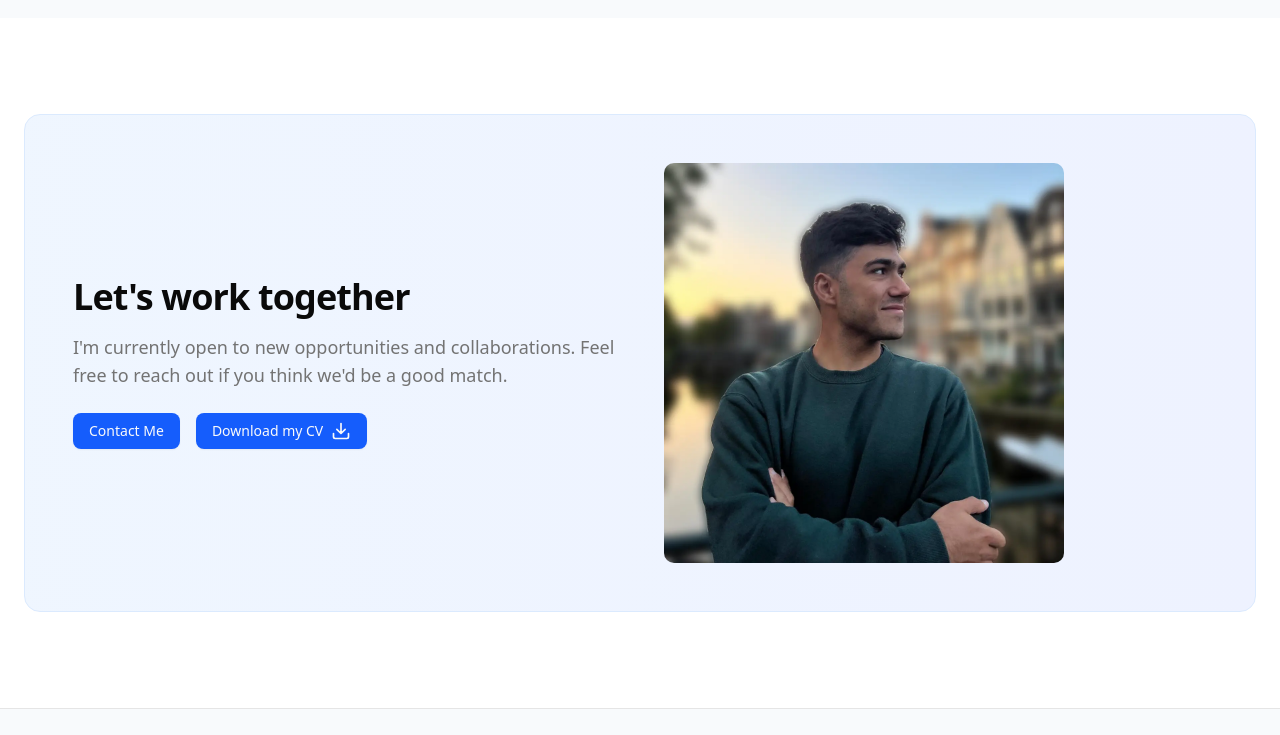
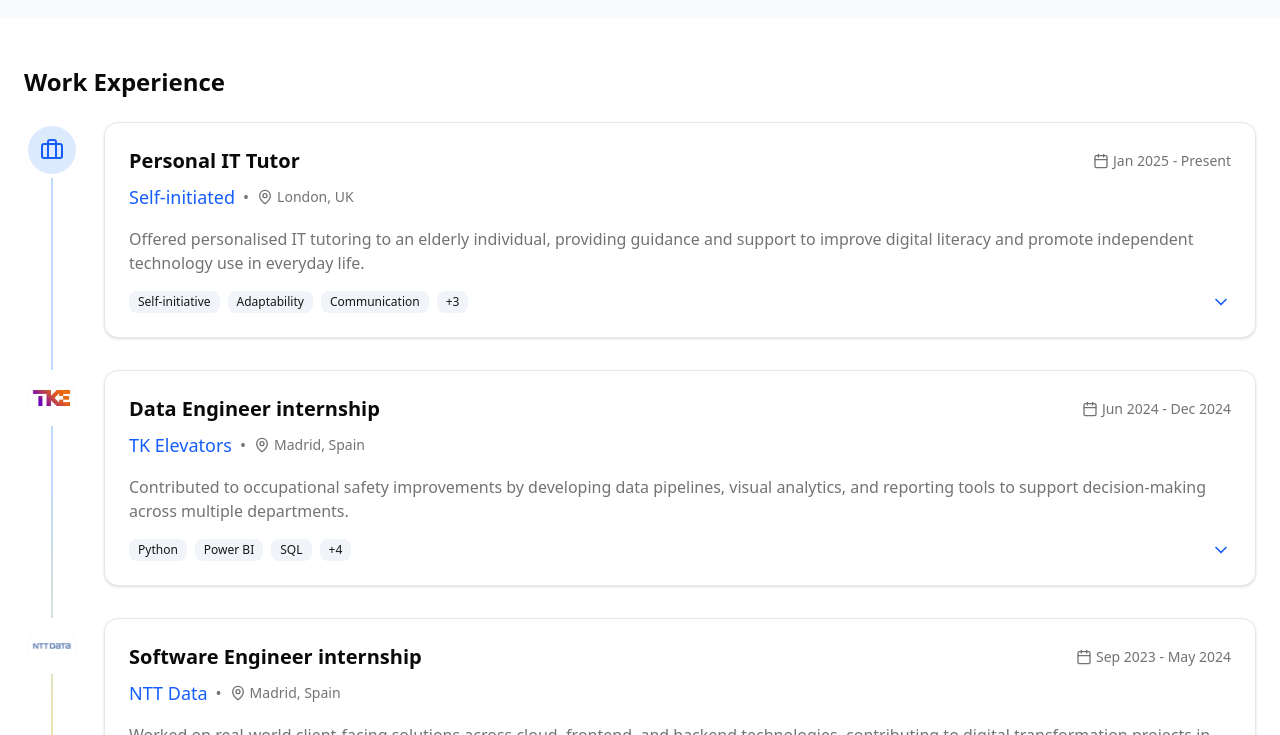
Before and after one commit to PabloRius/Portfolio, an Astro site: page / in a window 1280 px wide. Shown: the part 2790-3525 px from the top of the page. Built offline with nearby package versions, Linux system fonts and the light colour scheme; Astro itself is replaced by a stand-in of ours.

Commit message:
Added experiences section

```diff
--- a/package.json
+++ b/package.json
@@ -11,7 +11,9 @@
   "dependencies": {
     "@astrojs/react": "^4.2.7",
     "@astrojs/vercel": "^8.1.4",
+    "@radix-ui/react-label": "^2.1.6",
     "@radix-ui/react-slot": "^1.2.2",
+    "@radix-ui/react-switch": "^1.2.4",
     "@tailwindcss/vite": "^4.1.5",
     "@types/react": "^19.1.3",
     "@types/react-dom": "^19.1.3",
@@ -19,8 +21,10 @@
     "astro": "^5.7.12",
     "class-variance-authority": "^0.7.1",
     "clsx": "^2.1.1",
+    "date-fns": "^4.1.0",
     "react": "^19.1.0",
     "react-dom": "^19.1.0",
+    "react-markdown": "^10.1.0",
     "tailwind-merge": "^3.2.0",
     "tailwindcss": "^4.1.5"
   },
--- /dev/null
+++ b/src/components/experience/card.tsx
@@ -0,0 +1,136 @@
+import { Badge } from "@/components/ui/badge";
+import type { Experience } from "@/content.config";
+import { useEffect, useRef, useState } from "react";
+import ReactMarkdown from "react-markdown";
+import AwardIcon from "../icons/award-icon";
+import CalendarIcon from "../icons/calendar-icon";
+import ChevronDownIcon from "../icons/chevron-down-icon";
+import ChevronUpIcon from "../icons/chevron-up-icon";
+import MapPinIcon from "../icons/map-pin-icon";
+
+export default function ExperienceCard({
+  experience,
+}: {
+  experience: Experience;
+}) {
+  const [expanded, setExpanded] = useState<boolean>(false);
+  const [contentHeight, setContentHeight] = useState<number>(0);
+  const contentRef = useRef<HTMLDivElement>(null);
+
+  useEffect(() => {
+    if (contentRef.current) {
+      setContentHeight(expanded ? contentRef.current.scrollHeight : 0);
+    }
+  }, [expanded]);
+
+  const toggleExpand = () => {
+    setExpanded((prev) => !prev);
+  };
+
+  return (
+    <div
+      className={`flex-grow ml-6 rounded-xl p-6 shadow-sm bg-white dark:bg-slate-800 border border-slate-200 dark:border-slate-700`}
+    >
+      <div className="cursor-pointer" onClick={toggleExpand}>
+        <div className="flex flex-col md:flex-row md:items-center justify-between mb-2">
+          <h4 className="text-xl font-bold">{experience.title}</h4>
+          <div className="flex items-center text-sm text-muted-foreground">
+            <CalendarIcon className="h-4 w-4 mr-1" />
+            <span>
+              {experience.startDate} - {experience.endDate}
+            </span>
+          </div>
+        </div>
+
+        <div className="flex items-center gap-2 mb-4">
+          <div className="text-lg font-medium text-blue-600 dark:text-blue-400">
+            {experience.company}
+          </div>
+          <div className="hidden md:block text-muted-foreground">•</div>
+          <div className="flex items-center text-sm text-muted-foreground">
+            <MapPinIcon className="h-4 w-4 mr-1" />
+            <span>{experience.location}</span>
+          </div>
+        </div>
+
+        <p className="text-muted-foreground mb-4">{experience.description}</p>
+
+        <div className="flex justify-between items-center">
+          <div className="flex flex-wrap gap-2">
+            {experience.skills.slice(0, 3).map((skill, index) => (
+              <Badge
+                key={index}
+                variant="secondary"
+                className="bg-slate-100 hover:bg-slate-200 dark:bg-slate-800 dark:hover:bg-slate-700"
+              >
+                {skill}
+              </Badge>
+            ))}
+            {experience.skills.length > 3 && (
+              <Badge
+                variant="secondary"
+                className="bg-slate-100 hover:bg-slate-200 dark:bg-slate-800 dark:hover:bg-slate-700"
+              >
+                +{experience.skills.length - 3}
+              </Badge>
+            )}
+          </div>
+
+          <div className={`text-blue-600 dark:text-blue-400`}>
+            {expanded ? (
+              <ChevronUpIcon className="h-5 w-5" />
+            ) : (
+              <ChevronDownIcon className="h-5 w-5" />
+            )}
+          </div>
+        </div>
+      </div>
+
+      <div
+        ref={contentRef}
+        className="overflow-hidden transition-all duration-300 ease-in-out"
+        style={{ height: `${contentHeight}px` }}
+      >
+        <div className="mt-6 pt-6 border-t border-slate-200 dark:border-slate-700">
+          <h5 className="font-semibold flex items-center mb-3">
+            <AwardIcon
+              className={`h-4 w-4 mr-2 text-blue-600 dark:text-blue-400`}
+            />
+            Key Achievements
+          </h5>
+          <ul className="space-y-2">
+            {experience.achievements.map((achievement, index) => (
+              <li key={index} className="flex items-start gap-2">
+                <div
+                  className={`h-5 w-5 rounded-full flex items-center justify-center flex-shrink-0 mt-0.5 bg-blue-100 dark:bg-blue-900/50`}
+                >
+                  <div
+                    className={`h-2 w-2 rounded-full bg-blue-600 dark:bg-blue-400`}
+                  ></div>
+                </div>
+                <ReactMarkdown>{achievement}</ReactMarkdown>
+              </li>
+            ))}
+          </ul>
+
+          {experience.skills.length > 3 && (
+            <div className="mt-4">
+              <h5 className="font-semibold mb-3">All Skills</h5>
+              <div className="flex flex-wrap gap-2">
+                {experience.skills.map((skill, index) => (
+                  <Badge
+                    key={index}
+                    variant="secondary"
+                    className="bg-slate-100 hover:bg-slate-200 dark:bg-slate-800 dark:hover:bg-slate-700"
+                  >
+                    {skill}
+                  </Badge>
+                ))}
+              </div>
+            </div>
+          )}
+        </div>
+      </div>
+    </div>
+  );
+}
--- /dev/null
+++ b/src/components/experience/timeline.tsx
@@ -0,0 +1,52 @@
+"use client";
+
+import type { Experience } from "@/content.config";
+import BriefcaseIcon from "../icons/briefcase-icon";
+import ExperienceCard from "./card";
+
+interface ExperienceTimelineProps {
+  experiences: Experience[];
+}
+
+export default function ExperienceTimeline({
+  experiences,
+}: ExperienceTimelineProps) {
+  return (
+    <div className="space-y-6">
+      <div className="flex items-center justify-between">
+        <h3 className="text-2xl font-bold">Work Experience</h3>
+      </div>
+
+      <div className="relative">
+        {/* Timeline line */}
+        <div className="absolute left-[27px] top-0 bottom-0 w-0.5 bg-gradient-to-b from-blue-200 via-blue-200 to-amber-200 dark:from-blue-900 dark:via-blue-900 dark:to-amber-900"></div>
+
+        <div className="space-y-8">
+          {experiences.map((experience) => (
+            <div key={experience.id} className="relative">
+              <div className="flex">
+                {/* Timeline dot */}
+                <div className="flex-shrink-0 relative z-10">
+                  <div
+                    className={`h-14 w-14 rounded-full flex items-center justify-center border-4 border-white dark:border-slate-900 bg-blue-100 dark:bg-blue-900 overflow-hidden  `}
+                  >
+                    {experience.logo ? (
+                      <img src={experience.logo} />
+                    ) : (
+                      <BriefcaseIcon
+                        className={`h-6 w-6 text-blue-600 dark:text-blue-400`}
+                      />
+                    )}
+                  </div>
+                </div>
+
+                {/* Content */}
+                <ExperienceCard experience={experience} />
+              </div>
+            </div>
+          ))}
+        </div>
+      </div>
+    </div>
+  );
+}
--- /dev/null
+++ b/src/components/icons/award-icon.tsx
@@ -0,0 +1,19 @@
+export default function AwardIcon({ className }: { className?: string }) {
+  return (
+    <svg
+      xmlns="http://www.w3.org/2000/svg"
+      width="24"
+      height="24"
+      viewBox="0 0 24 24"
+      fill="none"
+      stroke="currentColor"
+      stroke-width="2"
+      stroke-linecap="round"
+      stroke-linejoin="round"
+      className={`${className}`}
+    >
+      <path d="m15.477 12.89 1.515 8.526a.5.5 0 0 1-.81.47l-3.58-2.687a1 1 0 0 0-1.197 0l-3.586 2.686a.5.5 0 0 1-.81-.469l1.514-8.526" />
+      <circle cx="12" cy="8" r="6" />
+    </svg>
+  );
+}
--- /dev/null
+++ b/src/components/icons/briefcase-icon.tsx
@@ -0,0 +1,19 @@
+export default function BriefcaseIcon({ className }: { className?: string }) {
+  return (
+    <svg
+      xmlns="http://www.w3.org/2000/svg"
+      width="24"
+      height="24"
+      viewBox="0 0 24 24"
+      fill="none"
+      stroke="currentColor"
+      stroke-width="2"
+      stroke-linecap="round"
+      stroke-linejoin="round"
+      className={`${className}`}
+    >
+      <path d="M16 20V4a2 2 0 0 0-2-2h-4a2 2 0 0 0-2 2v16" />
+      <rect width="20" height="14" x="2" y="6" rx="2" />
+    </svg>
+  );
+}
--- /dev/null
+++ b/src/components/icons/chevron-down-icon.tsx
@@ -0,0 +1,18 @@
+export default function ChevronDownIcon({ className }: { className?: string }) {
+  return (
+    <svg
+      xmlns="http://www.w3.org/2000/svg"
+      width="24"
+      height="24"
+      viewBox="0 0 24 24"
+      fill="none"
+      stroke="currentColor"
+      stroke-width="2"
+      stroke-linecap="round"
+      stroke-linejoin="round"
+      className={`${className}`}
+    >
+      <path d="m6 9 6 6 6-6" />
+    </svg>
+  );
+}
--- /dev/null
+++ b/src/components/icons/chevron-up-icon.tsx
@@ -0,0 +1,18 @@
+export default function ChevronUpIcon({ className }: { className?: string }) {
+  return (
+    <svg
+      xmlns="http://www.w3.org/2000/svg"
+      width="24"
+      height="24"
+      viewBox="0 0 24 24"
+      fill="none"
+      stroke="currentColor"
+      stroke-width="2"
+      stroke-linecap="round"
+      stroke-linejoin="round"
+      className={`${className}`}
+    >
+      <path d="m18 15-6-6-6 6" />
+    </svg>
+  );
+}
--- /dev/null
+++ b/src/components/icons/map-pin-icon.tsx
@@ -0,0 +1,19 @@
+export default function MapPinIcon({ className }: { className?: string }) {
+  return (
+    <svg
+      xmlns="http://www.w3.org/2000/svg"
+      width="24"
+      height="24"
+      viewBox="0 0 24 24"
+      fill="none"
+      stroke="currentColor"
+      stroke-width="2"
+      stroke-linecap="round"
+      stroke-linejoin="round"
+      className={`${className}`}
+    >
+      <path d="M20 10c0 4.993-5.539 10.193-7.399 11.799a1 1 0 0 1-1.202 0C9.539 20.193 4 14.993 4 10a8 8 0 0 1 16 0" />
+      <circle cx="12" cy="10" r="3" />
+    </svg>
+  );
+}
--- /dev/null
+++ b/src/components/sections/experience.astro
@@ -0,0 +1,12 @@
+---
+import WorkExperience from "@/components/experience/timeline";
+import { getCollection } from "astro:content";
+
+const experiences = (await getCollection("experiences"))
+  .sort((a, b) => a.data.id - b.data.id)
+  .map((xp) => xp.data);
+---
+
+<section id="experience" class="px-6 py-8 md:py-12">
+  <WorkExperience client:load experiences={experiences} />
+</section>
--- a/src/content.config.ts
+++ b/src/content.config.ts
@@ -19,4 +19,23 @@ const projects = defineCollection({
 
 export type Project = z.infer<typeof projectSchema>;
 
-export const collections = { projects };
+const experienceSchema = z.object({
+  id: z.number(),
+  title: z.string(),
+  company: z.string(),
+  location: z.string(),
+  startDate: z.string(),
+  endDate: z.string(),
+  description: z.string(),
+  achievements: z.array(z.string()),
+  skills: z.array(z.string()),
+  logo: z.string().optional(),
+});
+
+const experiences = defineCollection({
+  schema: experienceSchema,
+});
+
+export type Experience = z.infer<typeof experienceSchema>;
+
+export const collections = { projects, experiences };
--- /dev/null
+++ b/src/content/experiences/it-tutor.md
@@ -0,0 +1,24 @@
+---
+id: 0
+title: Personal IT Tutor
+company: Self-initiated
+location: London, UK
+description: "Offered personalised IT tutoring to an elderly individual, providing guidance and support to improve digital literacy and promote independent technology use in everyday life."
+startDate: Jan 2025
+endDate: Present
+achievements:
+  [
+    "Built a tailored learning path covering **smartphone usage**, **email**, **online banking**, and **digital safety**, ensuring confidence and autonomy in daily digital tasks.",
+    "Demonstrated **entrepreneurial initiative** by independently identifying a local need and offering ongoing one-on-one support with empathy, patience, and cultural awareness.",
+    "**Strengthened interpersonal and communication skills**, translating technical concepts into understandable language, and cultivating trust and consistency over time.",
+  ]
+skills:
+  [
+    Self-initiative,
+    Adaptability,
+    Communication,
+    Digital Literacy,
+    Patience,
+    Instructional Design,
+  ]
+---
--- /dev/null
+++ b/src/content/experiences/ntt-data.md
@@ -0,0 +1,18 @@
+---
+id: 2
+title: Software Engineer internship
+company: NTT Data
+location: Madrid, Spain
+description: "Worked on real-world client-facing solutions across cloud, frontend, and backend technologies, contributing to digital transformation projects in the transportation and industrial sectors."
+startDate: Sep 2023
+endDate: May 2024
+achievements:
+  [
+    "Co-ordinated a **full-stack project** to streamline sensor data using **Azure IoT**, **Node.js**, and **React**, enabling **real-time interaction and visualisation** in a smart showroom environment.",
+    "Developed the frontend for Renfe's real-time data visualisation app using **React** and **TypeScript**, improving risk management and alerting supervisors to potential safety issues.",
+    "Implemented **CI/CD pipelines** with **GitHub Actions**, automating deployments and testing, cutting deployment time by 50% and enhancing release reliability.",
+  ]
+skills:
+  [React, TypeScript, Node.js, Azure IoT, GitHub Actions, Docker, CI/CD, Agile]
+logo: /images/experiences/NTT.webp
+---
--- /dev/null
+++ b/src/content/experiences/tk-elevators.md
@@ -0,0 +1,17 @@
+---
+id: 1
+title: Data Engineer internship
+company: TK Elevators
+location: Madrid, Spain
+description: "Contributed to occupational safety improvements by developing data pipelines, visual analytics, and reporting tools to support decision-making across multiple departments."
+startDate: Jun 2024
+endDate: Dec 2024
+achievements:
+  [
+    "Introduced **performance indicators** for the OSH department, using large datasets to analyse progress over time, enabling managers to prioritise areas needing improvement and **increasing risk detection by 20%**.",
+    "Developed **safety analysis reports** for country managers using **Power BI**, **visualising incident trends**, and helping prioritise preventive measures across high-risk zones, contributing to a **25% reduction in repeat incidents**.",
+    "**Streamlined data integration** for incident reporting using **Python** and **REST APIs**, automating dashboard updates and providing continuous data access to managers, **reducing delays in safety analysis** by 50%.",
+  ]
+skills: [Python, Power BI, SQL, REST APIs, Data Pipelines, Excel, Data Analysis]
+logo: /images/experiences/TKE.webp
+---
--- a/src/pages/index.astro
+++ b/src/pages/index.astro
@@ -1,5 +1,6 @@
 ---
 import CTASection from "@/components/sections/cta-section.astro";
+import Experience from "@/components/sections/experience.astro";
 import HeroSection from "@/components/sections/hero-section.astro";
 import ProjectsSection from "@/components/sections/projects-section.astro";
 import SkillsSection from "@/components/sections/skills-section.astro";
@@ -14,6 +15,7 @@ import Layout from "@/layouts/Layout.astro";
     <TechStackSection />
     <ProjectsSection />
     <SkillsSection />
+    <Experience />
     <CTASection />
   </main></Layout
 >
```
Also changed, not shown: pnpm-lock.yaml, public/images/experiences/NTT.webp (added), public/images/experiences/TKE.webp (added).
